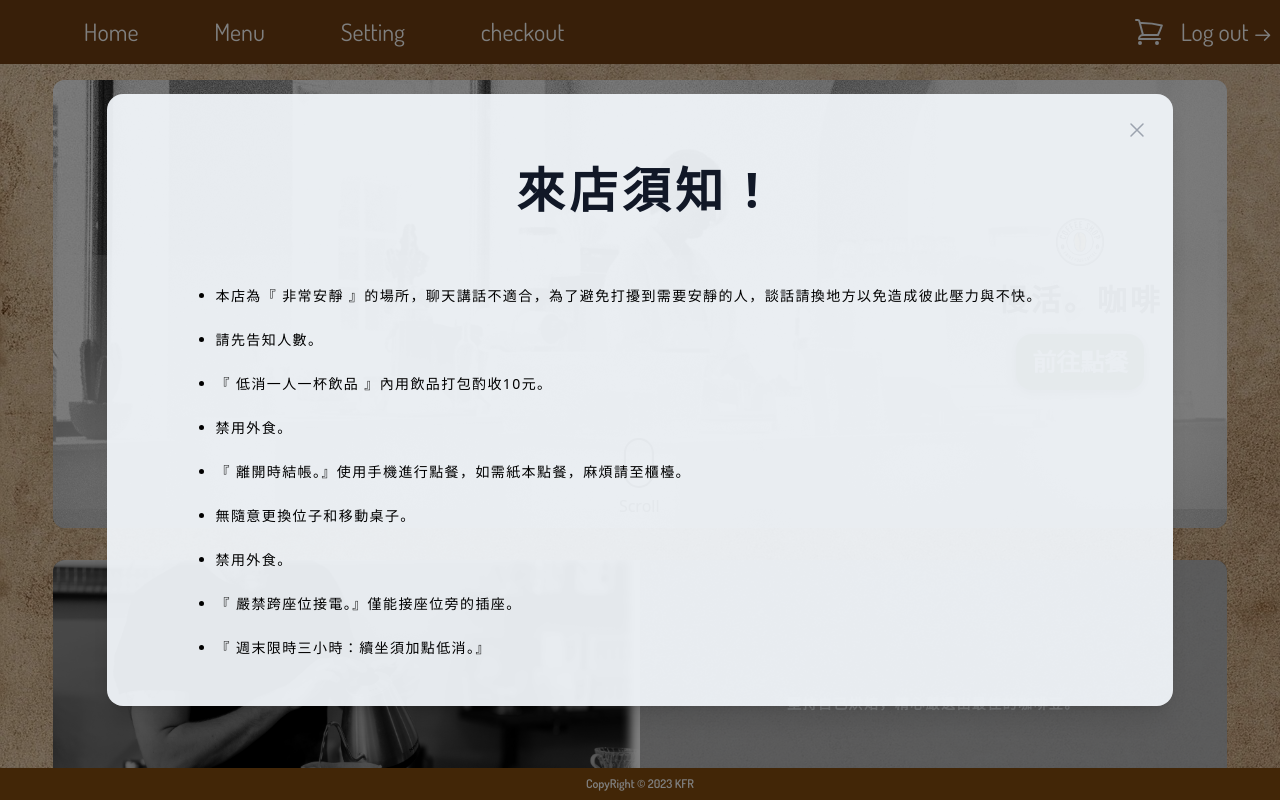
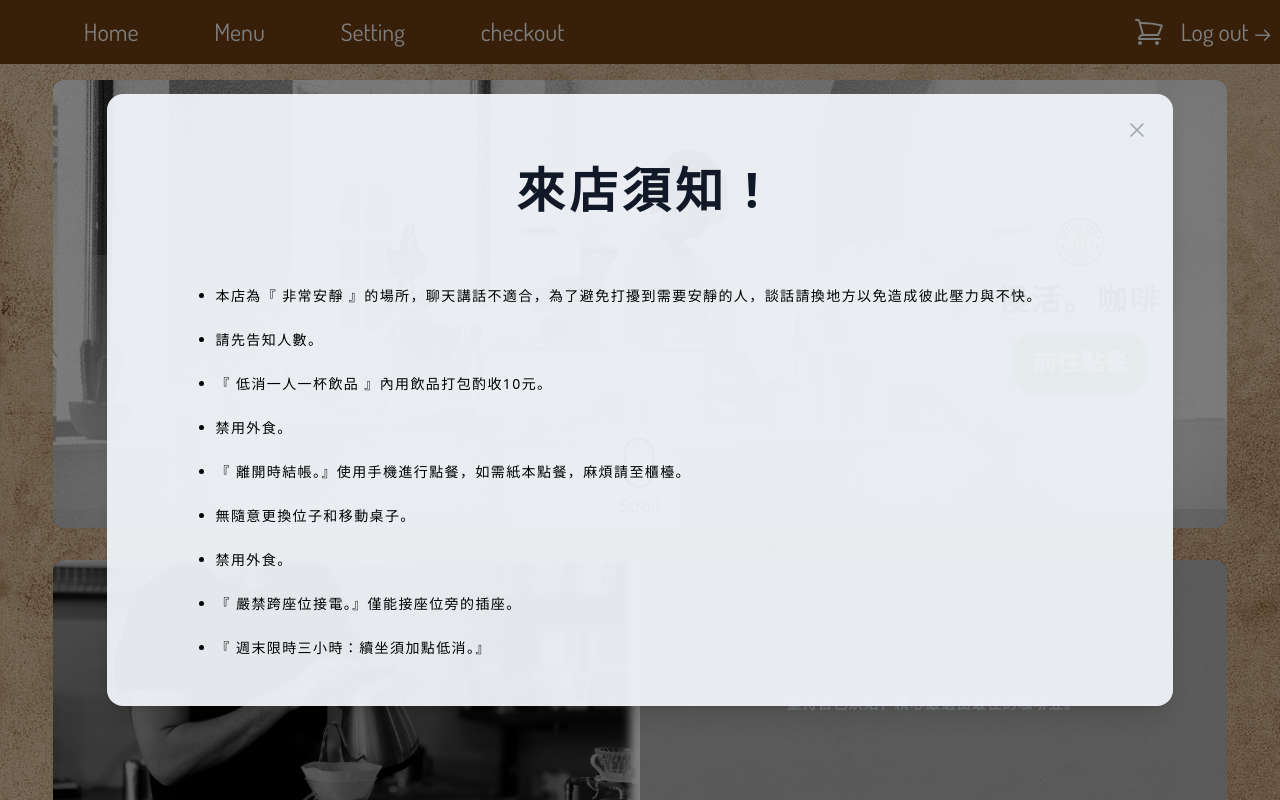
Before and after one commit to KFR1230/coffee-shop, a React (Vite) app: page /home in a window 1280 px wide. Built offline with nearby package versions, Linux system fonts and the light colour scheme; no server answers; sample sign-in values are in the browser's storage.

Commit message:
fixed//footer

```diff
--- a/src/components/basic/Footer.jsx
+++ b/src/components/basic/Footer.jsx
@@ -1,7 +1,7 @@
 const Header = () => {
   return (
     <>
-      <footer className="fixed bottom-0 bg-yellow-800 w-full h-auto mt-auto">
+      <footer className="bg-yellow-800 w-full h-auto mt-auto">
         <nav
           className="mx-auto flex items-center justify-center p-2 max-sm:p-2"
           aria-label="Global"
--- a/src/components/page/CartPage.jsx
+++ b/src/components/page/CartPage.jsx
@@ -109,6 +109,8 @@ const CartPage = () => {
     setHaveProducts(false);
   }, [pathname, isZero]);
 
+  //為什麼會在點擊 - 時，數量會閃一下，原因就是出自於這裡。isZero 的變化觸發重新取得 local storage 的資料，在local storage 的數值尚未被變更，因此可以使該值維持在1。
+
   return (
     <>
       <ContainerThreeRow>
```
